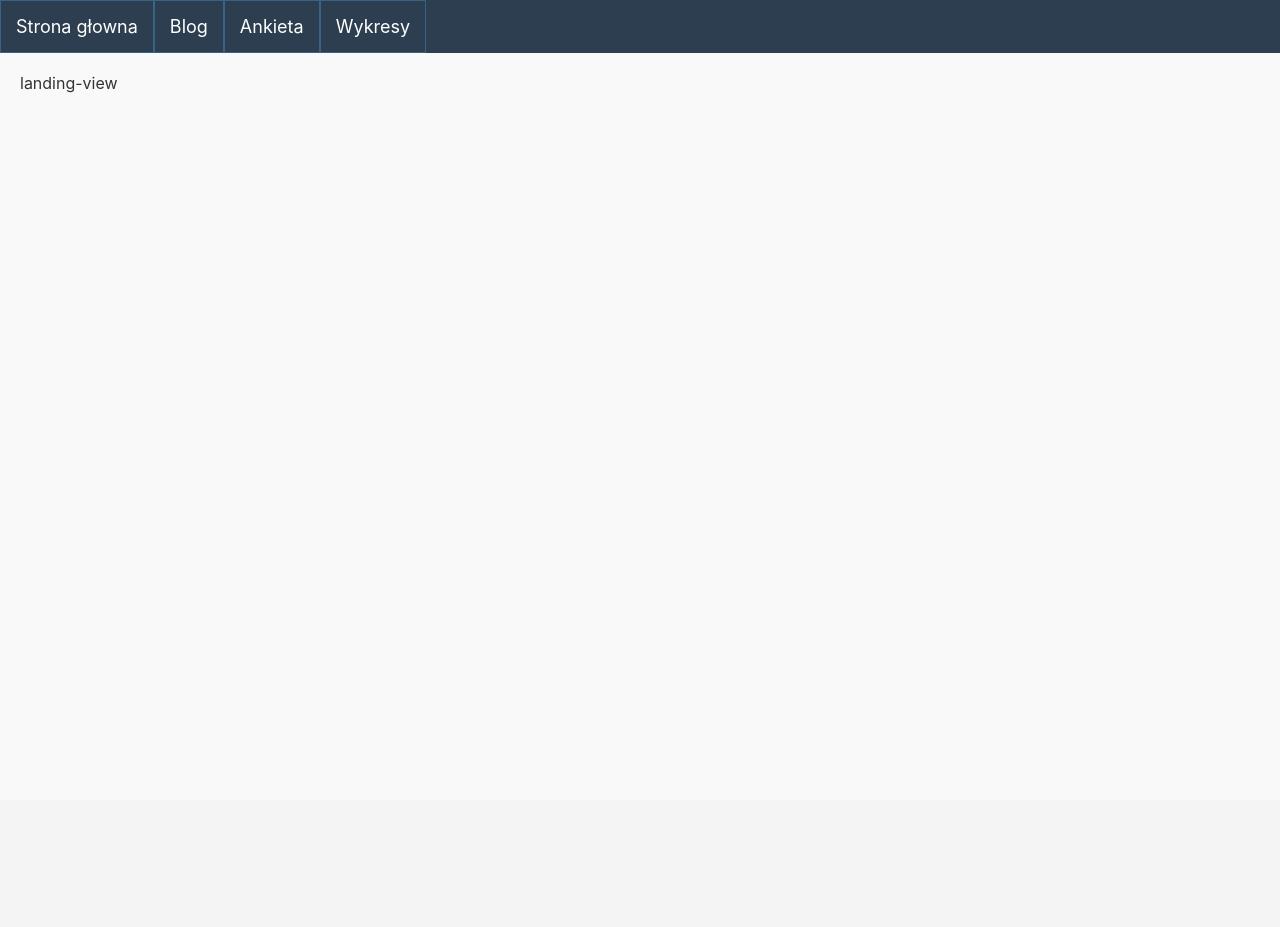
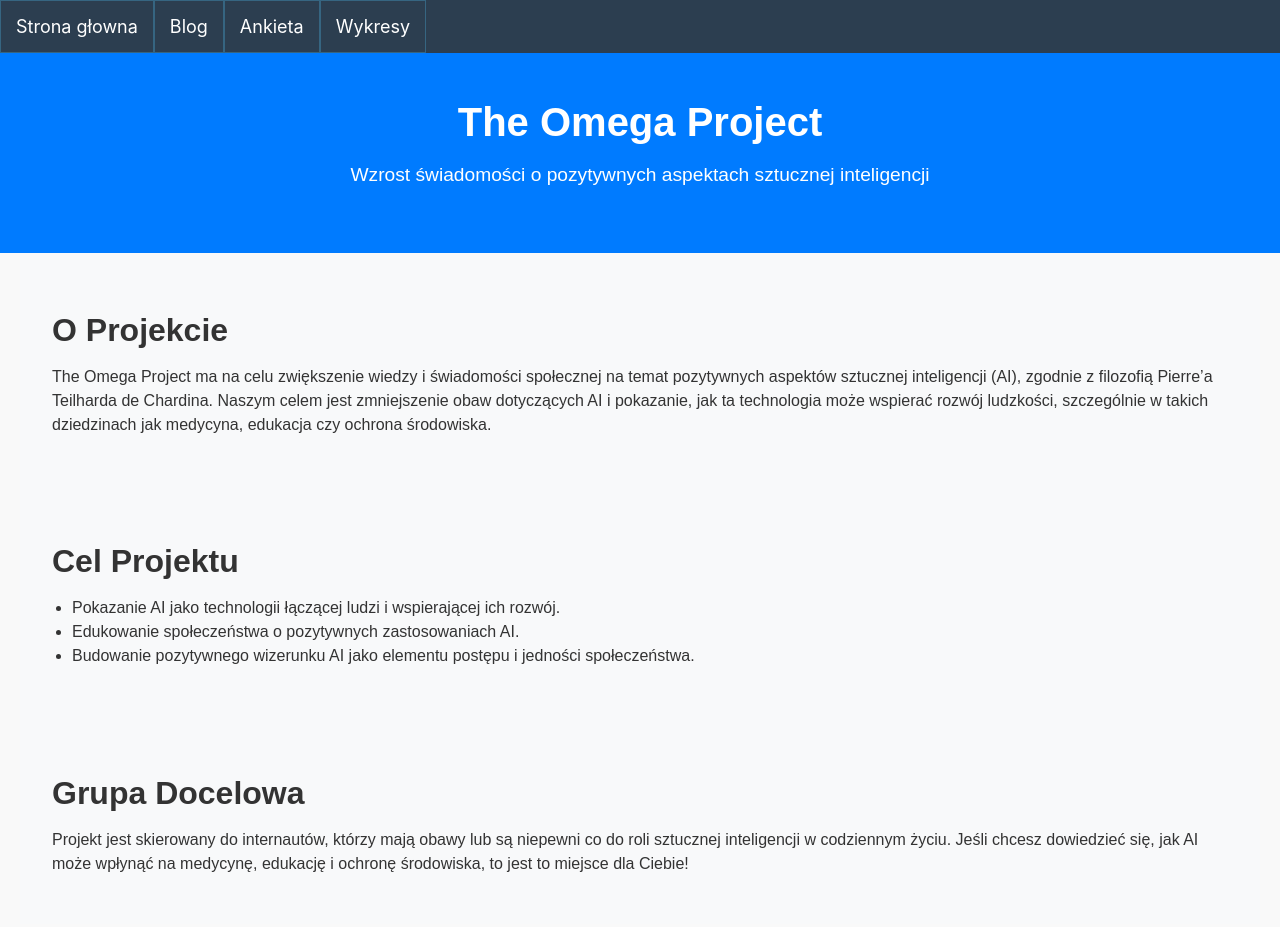
Before and after one commit to rafbar34/Filozofia, a React app: page / in a window 1280 px wide. Before the commit the page ends 800 px from the top, so only its background shows below. Built offline with nearby package versions, Linux system fonts and the light colour scheme; some packages are replaced by stand-ins of ours.

Commit message:
minor changes

```diff
--- a/public/index.html
+++ b/public/index.html
@@ -7,7 +7,7 @@
     <meta name="theme-color" content="#000000" />
     <meta
       name="description"
-      content="Web site created using create-react-app"
+      content="Projekt na filozofie"
     />
     <link rel="apple-touch-icon" href="%PUBLIC_URL%/logo192.png" />
     <!--
@@ -24,7 +24,7 @@
       work correctly both with client-side routing and a non-root public URL.
       Learn how to configure a non-root public URL by running `npm run build`.
     -->
-    <title>React App</title>
+    <title>The Omega Project</title>
   </head>
   <body>
     <noscript>You need to enable JavaScript to run this app.</noscript>
--- a/src/components/common/top-bar.js
+++ b/src/components/common/top-bar.js
@@ -7,14 +7,15 @@ export const TopBar = () => {
 
   const navigateTo = (prefix) => navigate(prefix);
   return (
-    <div style={{ display: "flex", flexDirection: "column", minHeight: "100vh" }}>
+    <div style={{ display: "flex", flexDirection: "column", minHeight: "100vh", }}>
       <div
         style={{
           display: "flex",
           flexDirection: "row",
           width: "100%",
           backgroundColor: "#2c3e50",
-          color:"#ffffff"
+          color:"#ffffff",
+          position: "fixed"
         }}
       >
         <Field
--- a/src/components/survey/answers-card.js
+++ b/src/components/survey/answers-card.js
@@ -46,6 +46,7 @@ const AnswerCard = ({ answerData, answer, setAnswerData, type }) => {
         borderRadius: 16,
         textAlign: "center",
         background: dependsType ? "green" : "white",
+        color: dependsType ? "white" : "black",
         width: "100%",
         fontSize: 20,
       }}
--- a/src/views/charts-view.js
+++ b/src/views/charts-view.js
@@ -7,7 +7,6 @@ import {
   YAxis,
   CartesianGrid,
   Tooltip,
-  Legend,
   ResponsiveContainer,
   Label,
 } from "recharts";
@@ -88,7 +87,7 @@ const ChartComponent = ({ title, bars, CHART_DATA }) => {
         data={CHART_DATA}
         margin={{
           top: 25,
-          right: 30,
+
           left: 20,
           bottom: 5,
         }}
@@ -101,9 +100,8 @@ const ChartComponent = ({ title, bars, CHART_DATA }) => {
             position="top"
           />
         </XAxis>
-        <YAxis></YAxis>
+        <YAxis/>
         <Tooltip />
-        <Legend />
         {bars.map((bar) => (
           <Bar
             dataKey={`${bar.dataKey}`}
--- a/src/views/landing-view.js
+++ b/src/views/landing-view.js
@@ -2,6 +2,83 @@ import React from 'react'
 
 export const LandingPage = () => {
   return (
-    <div>landing-view</div>
+    <div
+    style={{
+      fontFamily: "Arial, sans-serif",
+      margin: 0,
+      padding: 0,
+      backgroundColor: "#f8f9fa",
+      color: "#333",
+      width:'100%'
+    }}
+  >
+    <header
+      style={{
+        backgroundColor: "#007bff",
+        color: "white",
+        textAlign: "center",
+        padding: "3rem",
+        paddingTop:"5rem",
+        marginLeft:-20,
+        marginRight:-20
+
+      }}
+    >
+      <h1 style={{ margin: 0, fontSize: "2.5rem" }}>The Omega Project</h1>
+      <p style={{ fontSize: "1.2rem" }}>
+        Wzrost świadomości o pozytywnych aspektach sztucznej inteligencji
+      </p>
+    </header>
+
+    <section
+      style={{
+        padding: "2rem",
+        maxWidth: "1200px",
+        margin: "0 auto",
+      }}
+    >
+      <h2 style={{ fontSize: "2rem", marginBottom: "1rem" }}>O Projekcie</h2>
+      <p style={{ fontSize: "1rem", lineHeight: "1.5" }}>
+        The Omega Project ma na celu zwiększenie wiedzy i świadomości społecznej
+        na temat pozytywnych aspektów sztucznej inteligencji (AI), zgodnie z
+        filozofią Pierre’a Teilharda de Chardina. Naszym celem jest zmniejszenie
+        obaw dotyczących AI i pokazanie, jak ta technologia może wspierać rozwój
+        ludzkości, szczególnie w takich dziedzinach jak medycyna, edukacja czy
+        ochrona środowiska.
+      </p>
+    </section>
+
+    <section
+      style={{
+        padding: "2rem",
+        maxWidth: "1200px",
+        margin: "0 auto",
+      }}
+    >
+      <h2 style={{ fontSize: "2rem", marginBottom: "1rem" }}>Cel Projektu</h2>
+      <ul style={{ fontSize: "1rem", lineHeight: "1.5", paddingLeft: "20px" }}>
+        <li>Pokazanie AI jako technologii łączącej ludzi i wspierającej ich rozwój.</li>
+        <li>Edukowanie społeczeństwa o pozytywnych zastosowaniach AI.</li>
+        <li>Budowanie pozytywnego wizerunku AI jako elementu postępu i jedności społeczeństwa.</li>
+      </ul>
+    </section>
+
+    <section
+      style={{
+        padding: "2rem",
+        maxWidth: "1200px",
+        margin: "0 auto",
+      }}
+    >
+      <h2 style={{ fontSize: "2rem", marginBottom: "1rem" }}>Grupa Docelowa</h2>
+      <p style={{ fontSize: "1rem", lineHeight: "1.5" }}>
+        Projekt jest skierowany do internautów, którzy mają obawy lub są niepewni co do roli sztucznej
+        inteligencji w codziennym życiu. Jeśli chcesz dowiedzieć się, jak AI może wpłynąć na medycynę,
+        edukację i ochronę środowiska, to jest to miejsce dla Ciebie!
+      </p>
+    </section>
+
+
+  </div>
   )
 }
--- a/src/views/survey-view.js
+++ b/src/views/survey-view.js
@@ -18,7 +18,6 @@ export const SurveyPage = () => {
 
   const navigate = useNavigate();
   const isLast = !!cache.get("survey-question-6");
-  console.log(isLast);
   const nextQuestion = () => {
     cache.set(`survey-question-${id}`, answerData);
     setAnswerData([]);
```
